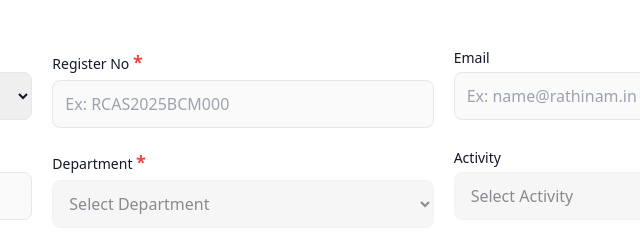
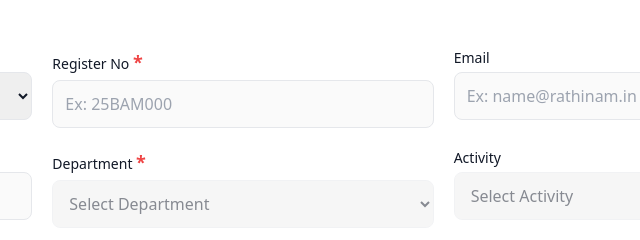
Before and after one commit to kreateupcolleges/RCSrewardsportal, a plain HTML site: page index.html in a window 1280 px wide. Shown: the part 186-426 px from the top of the page, 397-1037 px from the left. Drawn offline with nearby package versions, Linux system fonts and the light colour scheme; no server answers.

Commit message:
Update index.html

```diff
--- a/index.html
+++ b/index.html
@@ -40,7 +40,7 @@
         <label class="block text-sm font-medium mb-1" for="department">
             Register No <span class="text-lg text-red-500"><b>*</b></span>
         </label>
-          <input id="regno" type="text" placeholder="Ex: RCAS2025BCM000"
+          <input id="regno" type="text" placeholder="Ex: 25BAM000"
             class="w-full border rounded-lg px-3 py-2 h-12 focus:ring-2 focus:ring-indigo-400 focus:outline-none" />
         </div>
         <div>
```
